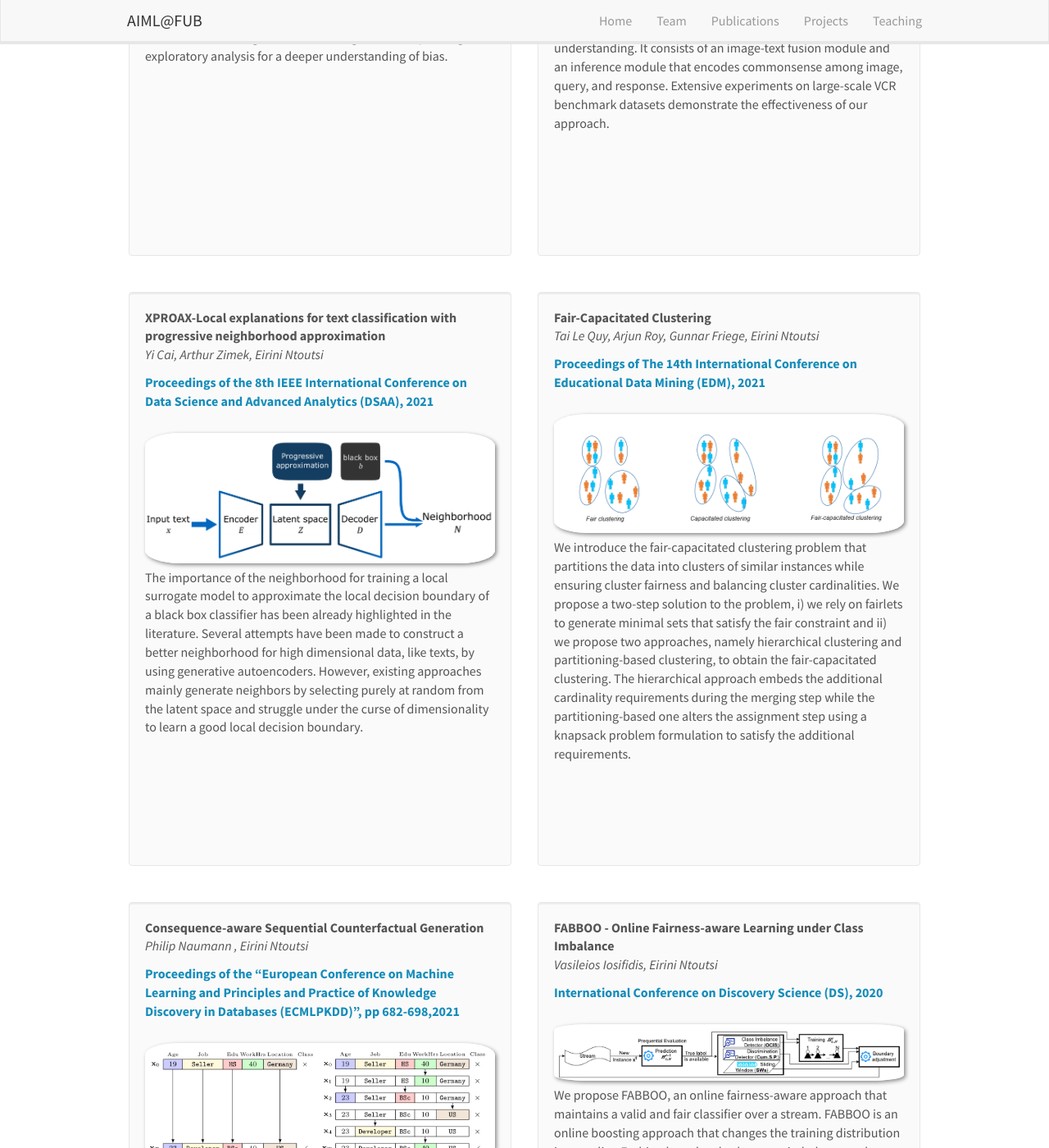
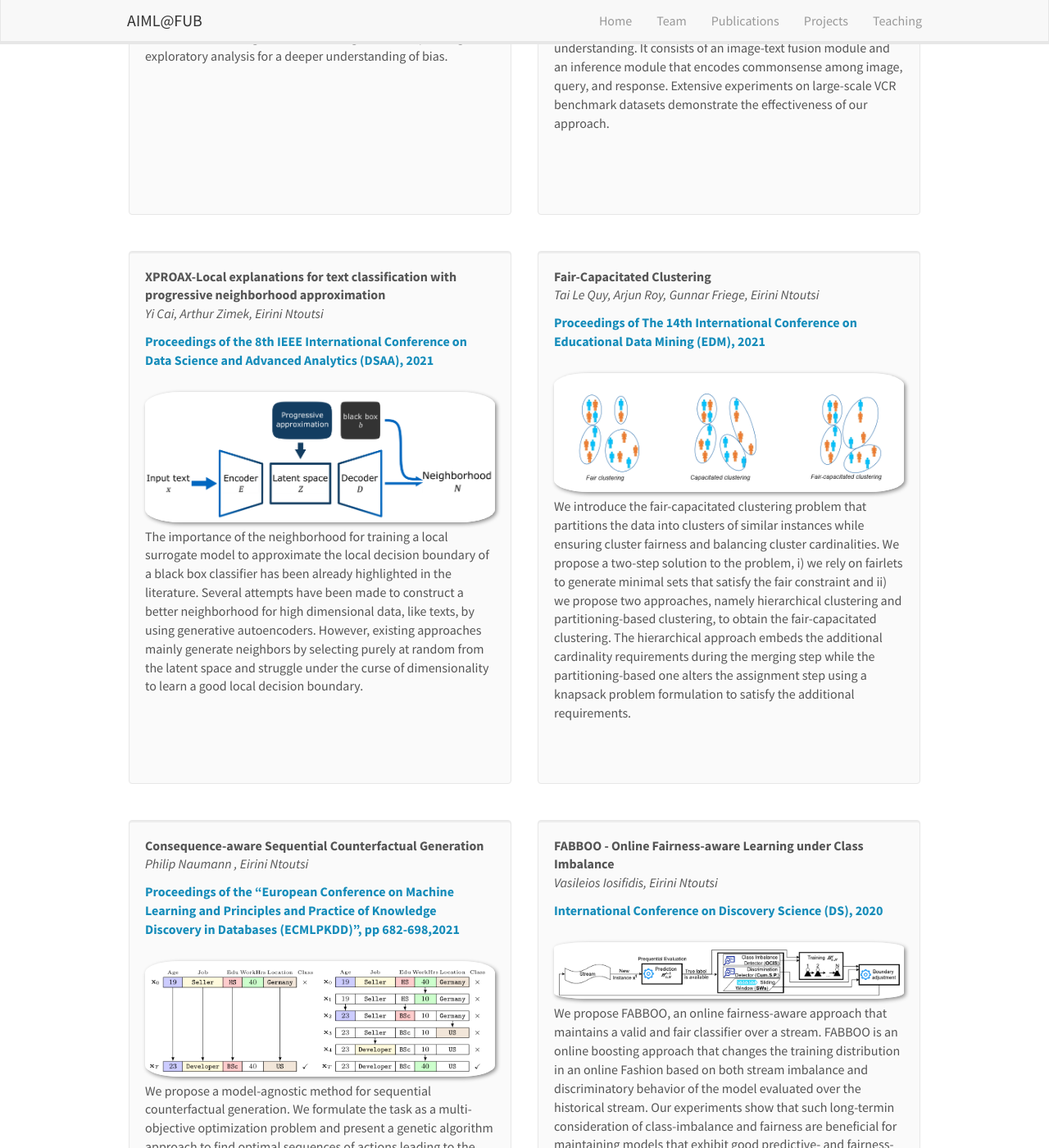
Before and after one commit to AIML-research/AIML-research.github.io, a Jekyll site: the page built from _pages/publications.md, in a window 1280 px wide and 1400 px high, scrolled down 589 px. Shown: the whole window at 82% size. Built offline with Jekyll 4.4.1, drawn with Linux system fonts in a browser that asks for light colours; nearby versions of some CDN libraries.

Commit message:
Update _wells.scss

```diff
--- a/_sass/bootstrap/_wells.scss
+++ b/_sass/bootstrap/_wells.scss
@@ -5,7 +5,7 @@
 
 // Base class
 .well {
-  min-height: 700px;
+  min-height: 650px;
   padding: 19px;
   margin-bottom: 20px;
   background-color: $well-bg;
```
